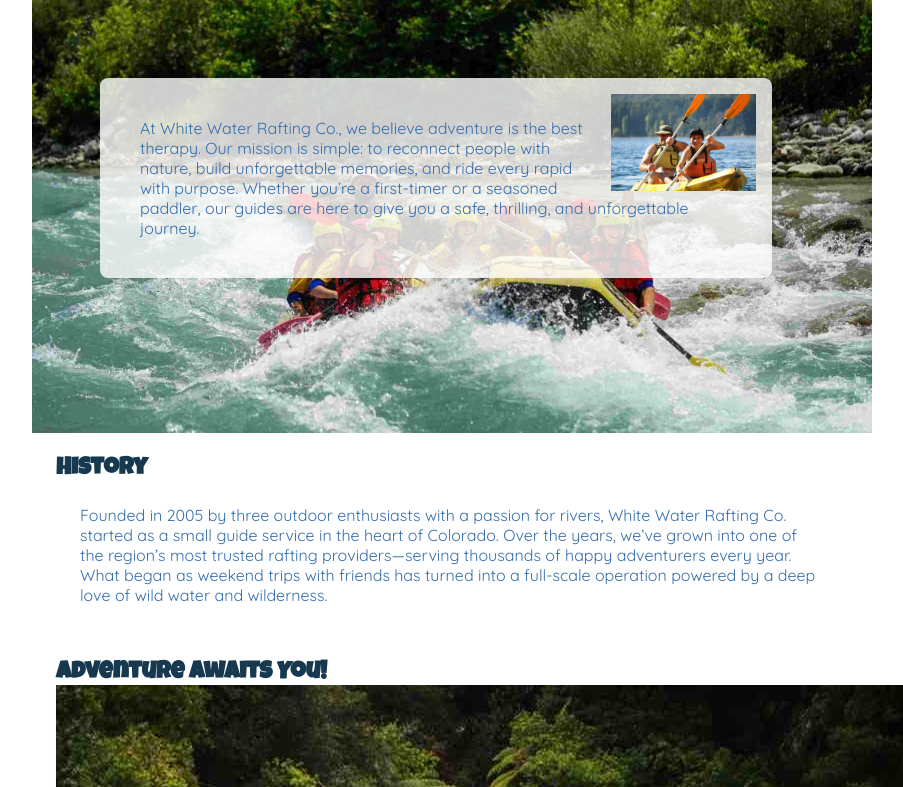
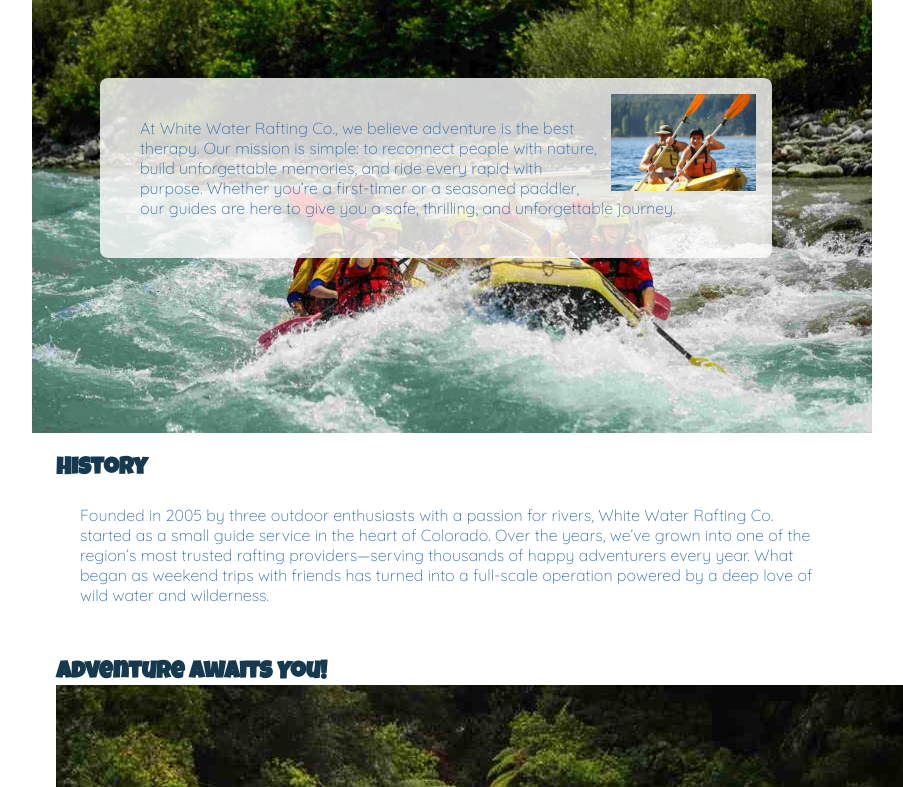
Before and after one commit to japhetgan/wdd130, a plain HTML site: page wwr/about.html in a window 1280 px wide. Shown: the part 309-1096 px from the top of the page, without its empty margins (188-1091 px from the left). Drawn offline with Linux system fonts and the light colour scheme.

Commit message:
Fixed Google Font LInk

```diff
--- a/wwr/about.html
+++ b/wwr/about.html
@@ -10,7 +10,7 @@
     <link rel="preconnect" href="https://fonts.googleapis.com" />
     <link rel="preconnect" href="https://fonts.gstatic.com" crossorigin />
     <link
-      href="https://fonts.googleapis.com/css2?family=Luckiest+Guy&family=Quicksand:wght@300..700&display=swap"
+      href="https://fonts.googleapis.com/css2?family=Luckiest+Guy&family=Quicksand:wght@300;700&display=swap"
       rel="stylesheet"
     />
   </head>
```
